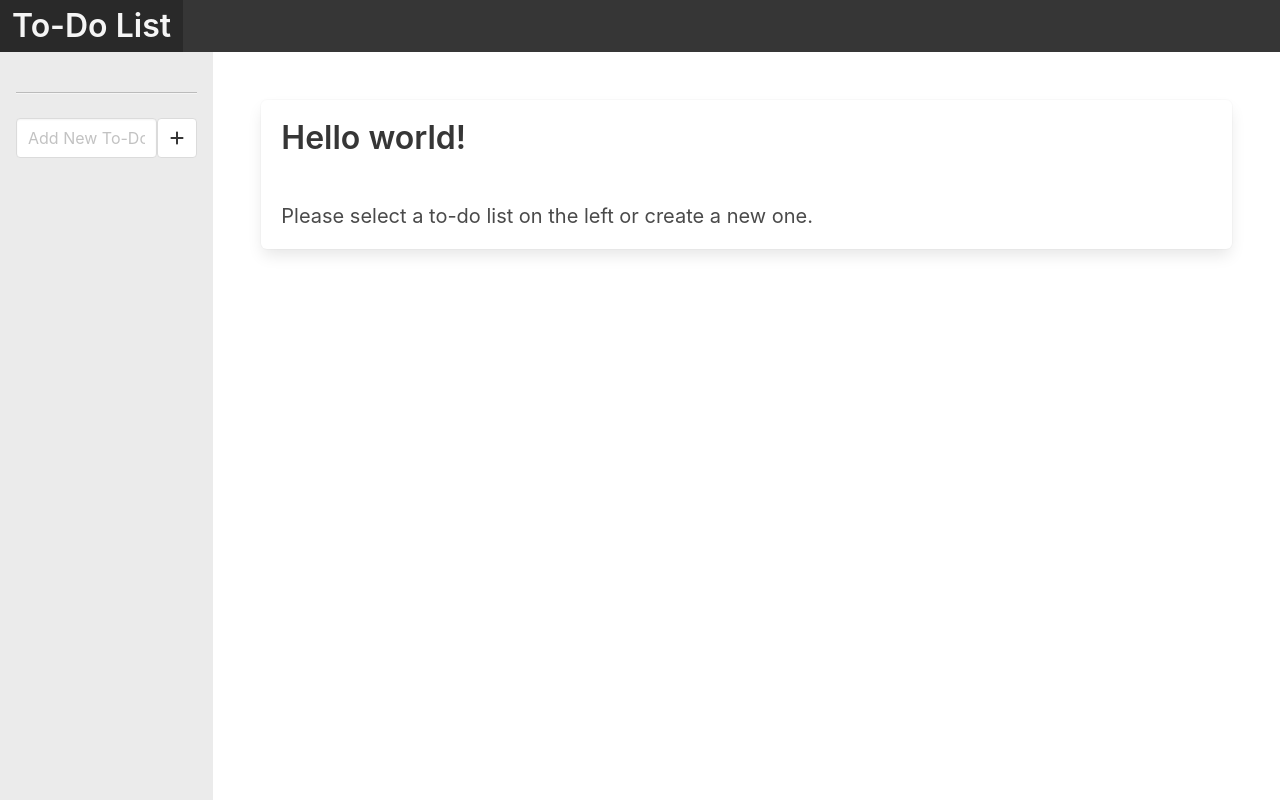
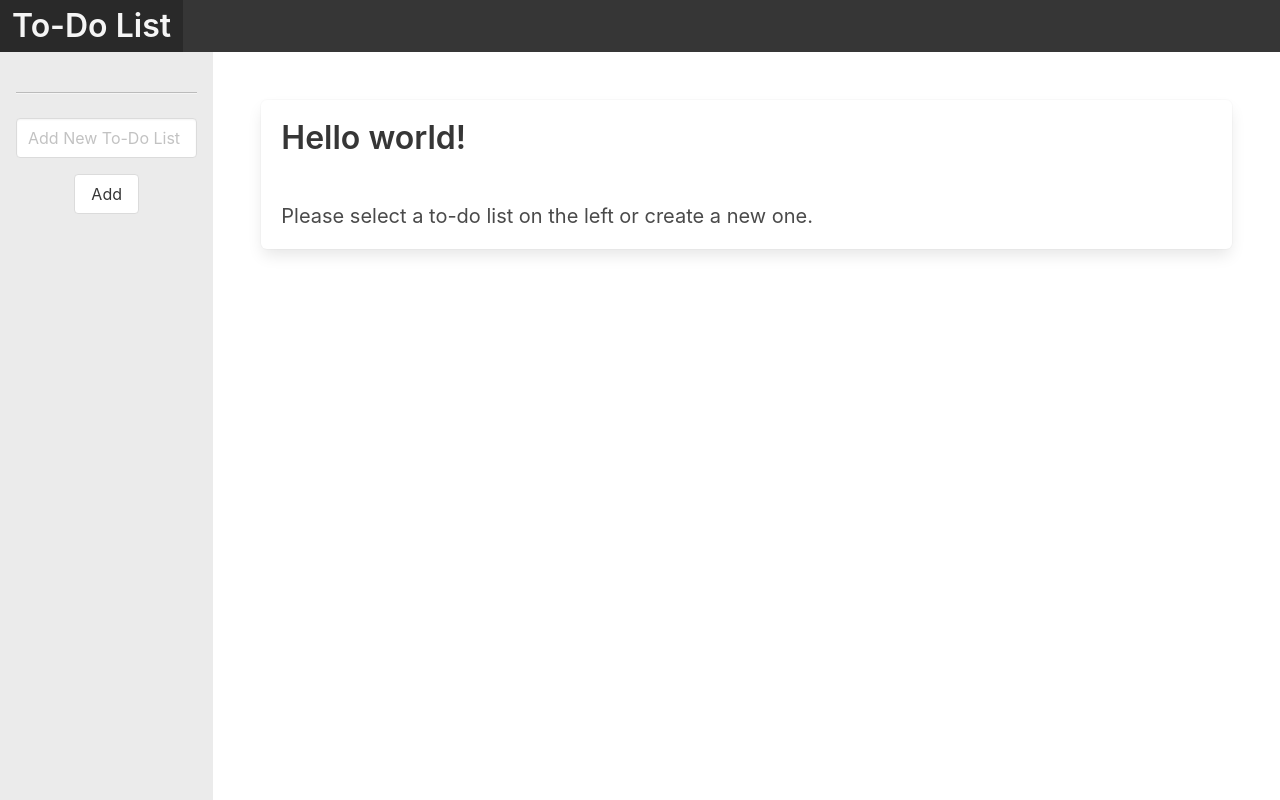
Before and after one commit to stch111/todo-list, a React (Create React App) app: page / in a window 1280 px wide. Built offline with nearby package versions, Linux system fonts and the light colour scheme.

Commit message:
Restyled 'add todo list' button for more clarity

```diff
--- a/src/components/Sidebar.tsx
+++ b/src/components/Sidebar.tsx
@@ -48,7 +48,7 @@ function Sidebar() {
             handleNewTodoList(newTodoListName);
           }
         }}
-        className="is-flex is-flex-direction-row is-align-items-center"
+        className="is-flex is-flex-direction-column is-align-items-center"
       >
         <input
           type="text"
@@ -59,10 +59,8 @@ function Sidebar() {
             setNewTodoListName(e.target.value);
           }}
         />
-        <button type="submit" className="button">
-          <span className="icon">
-            <FontAwesomeIcon icon={faAdd} />
-          </span>
+        <button type="submit" className="button m-4">
+          Add
         </button>
       </form>
     </aside>
```
